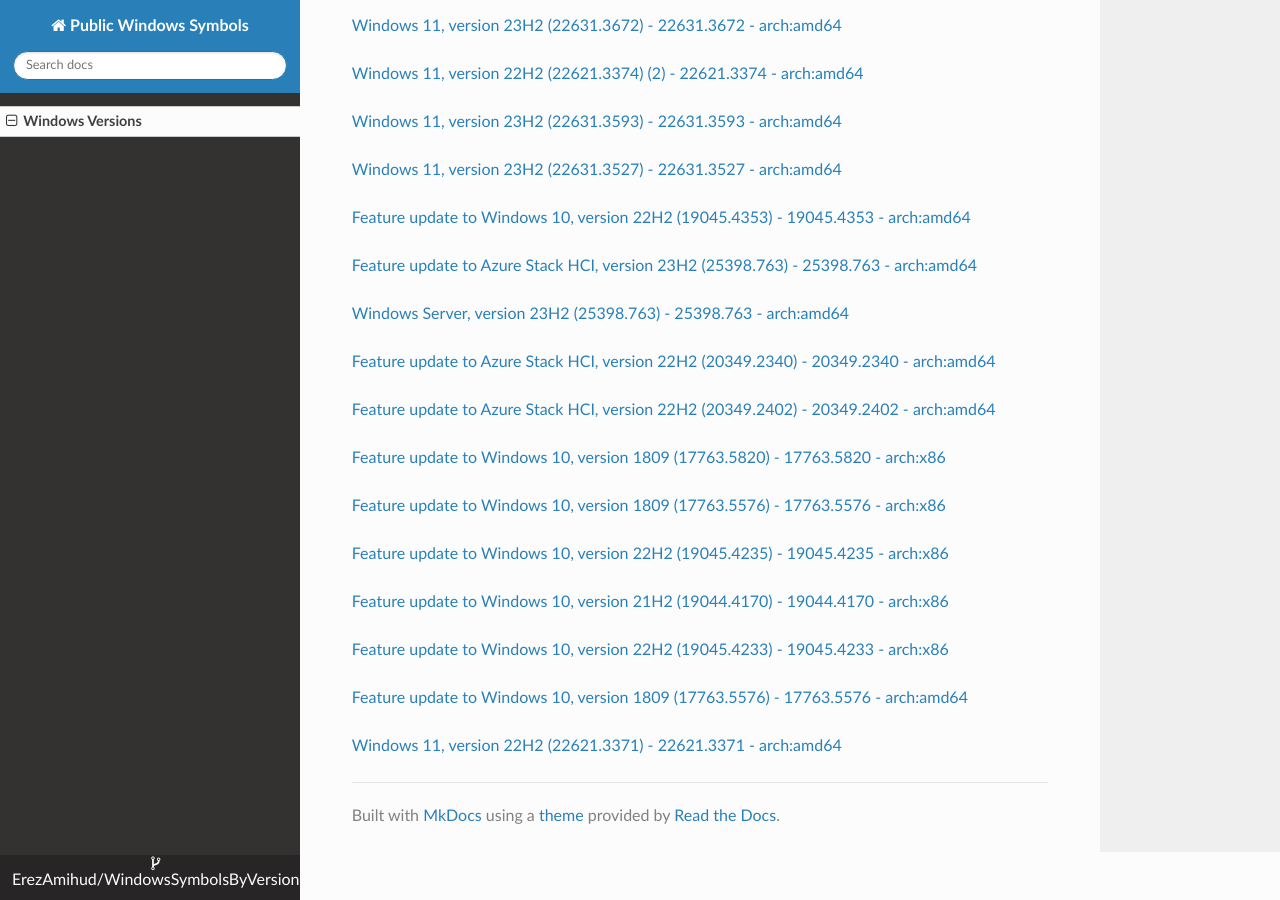
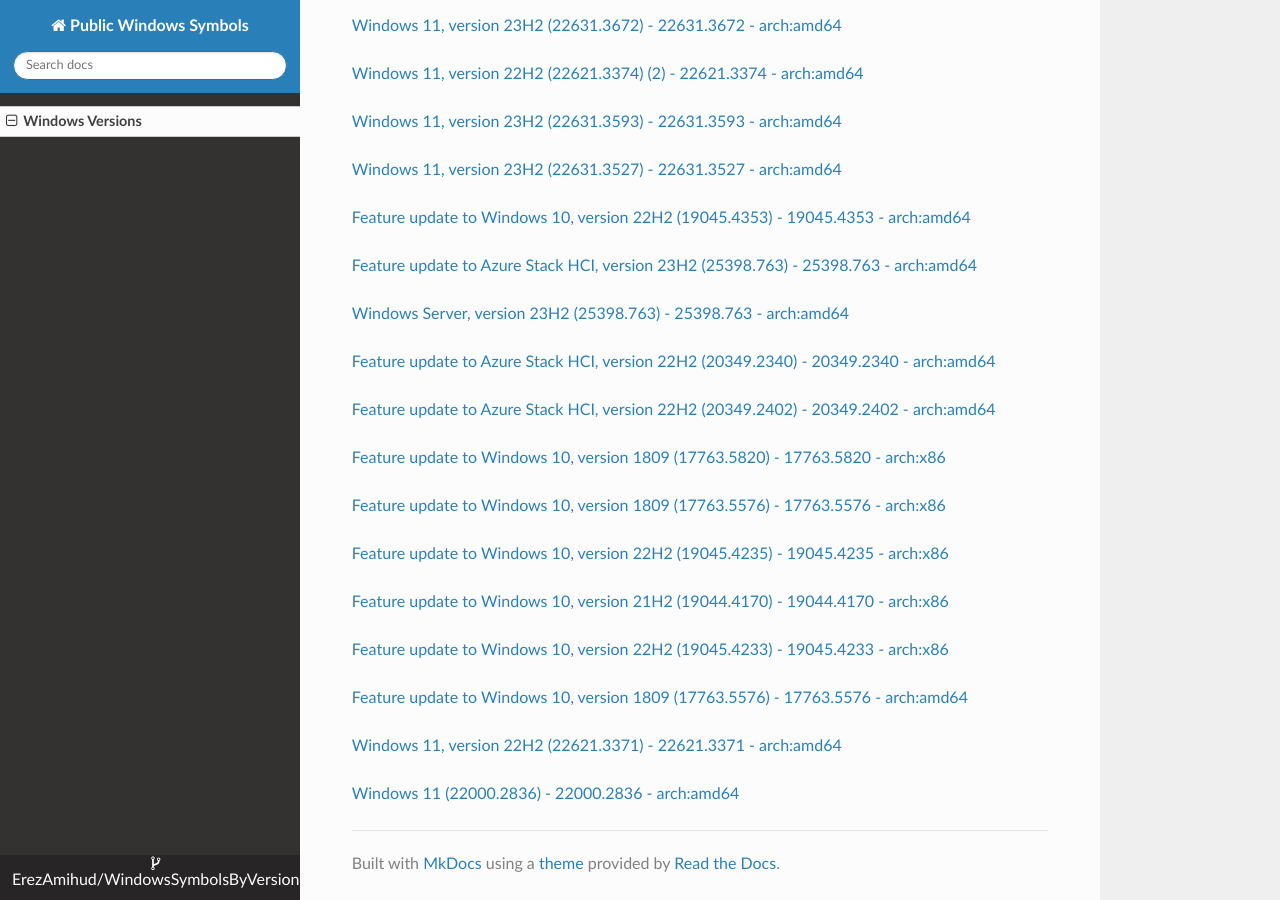
Before and after one commit to ErezAmihud/WindowsSymbolsByVersion, an MkDocs documentation site: the page built from docs/index.md, in a window 1280 px wide and 900 px high, scrolled down 15773 px. Built offline with MkDocs 1.6.1, drawn with Linux system fonts in a browser that asks for light colours; nearby versions of some CDN libraries.

Commit message:
Automated commit, add manifest for 57ec4f4f-bfd5-4353-aed2-647c538eaa2f

```diff
--- a/docs/index.md
+++ b/docs/index.md
@@ -850,3 +850,6 @@
 
 
 [Windows 11, version 22H2 (22621.3371) - 22621.3371 - arch:amd64](https://github.com/ErezAmihud/WindowsSymbolsByVersion/blob/main/manifests/2bee595b-b99d-4ca9-9d75-ee466e390cab.manifest)
+
+
+[Windows 11 (22000.2836) - 22000.2836 - arch:amd64](https://github.com/ErezAmihud/WindowsSymbolsByVersion/blob/main/manifests/57ec4f4f-bfd5-4353-aed2-647c538eaa2f.manifest)
```
Also changed, not shown: process_builds.json (+1 -1 lines), 1 other file.
